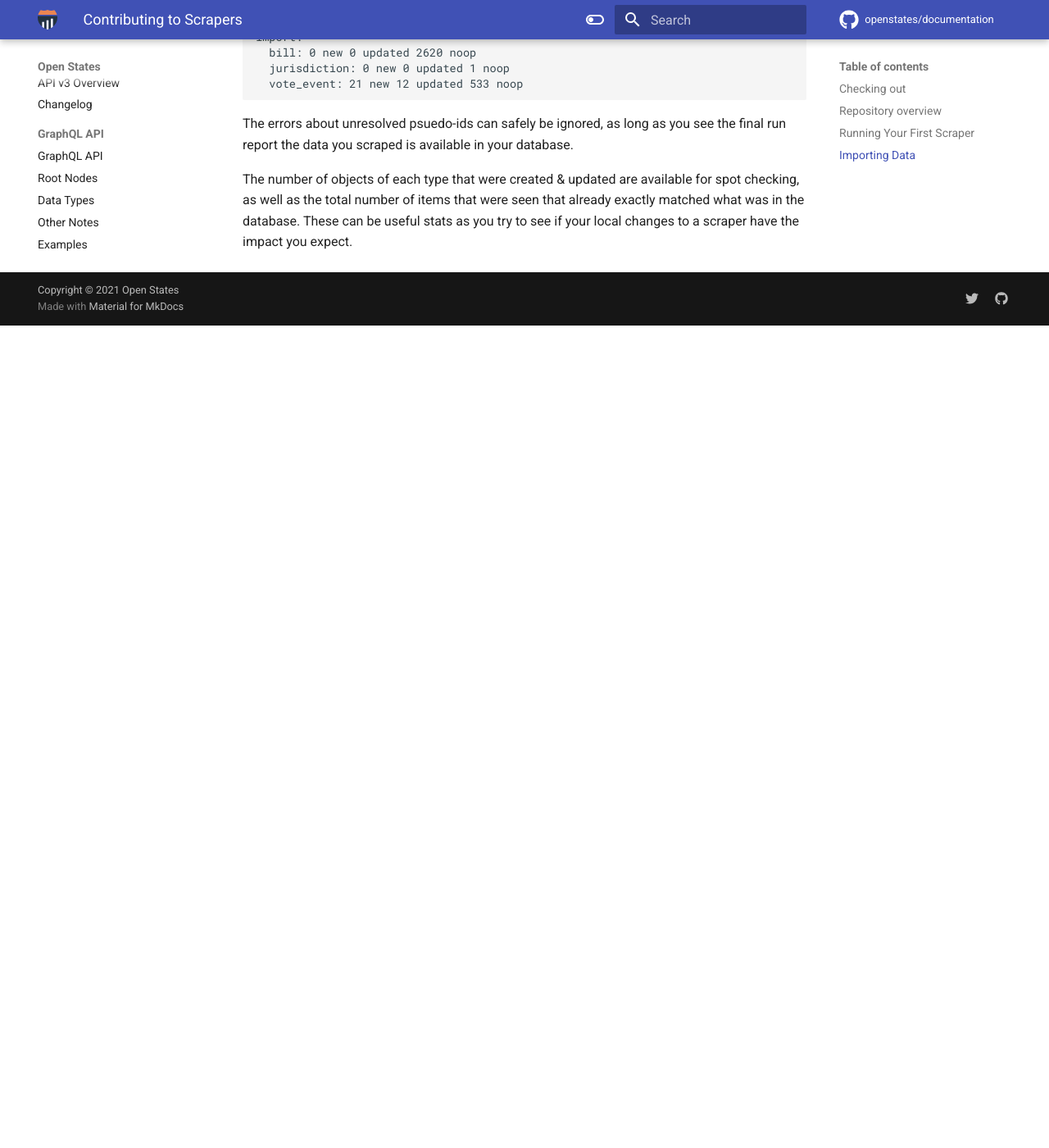
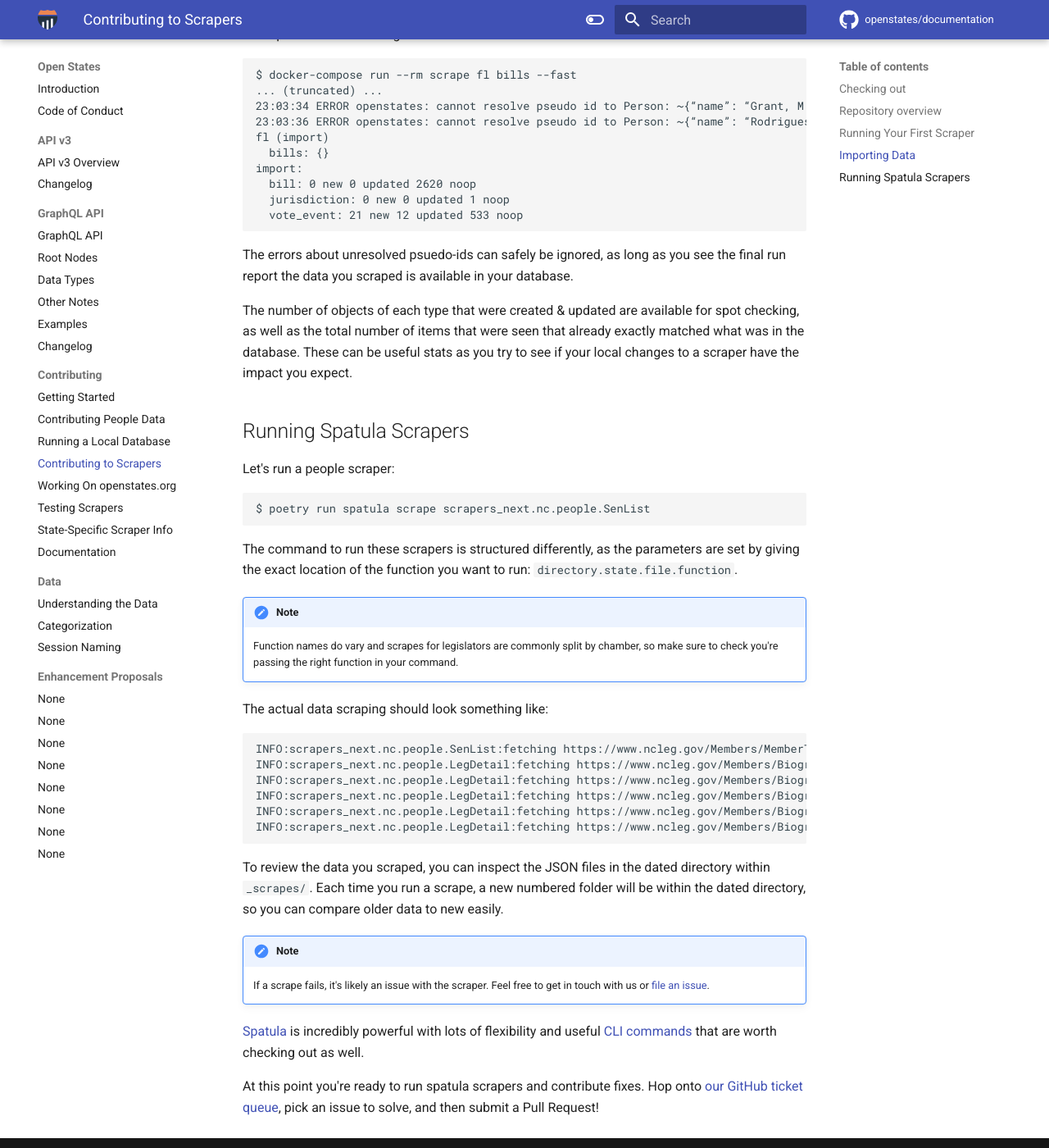
Before and after one commit to openstates/documentation, an MkDocs documentation site: the page built from docs/contributing/scrapers.md, in a window 1280 px wide and 1400 px high, scrolled down 3650 px. Shown: the whole window at 82% size. Built offline with MkDocs 1.6.1 and Material for MkDocs 9.7.7, drawn with Linux system fonts in a browser that asks for light colours; comment, search, counter and statistics services are not loaded; before the commit the page ends 4047 px from its top, so only the background shows below that; some of the changed text lies outside the part shown.

Commit message:
add starter for running spatula scrapers

```diff
--- a/docs/contributing/scrapers.md
+++ b/docs/contributing/scrapers.md
@@ -36,7 +36,7 @@
 ## Repository overview
 
 At this point you'll have a local `openstates-scrapers` directory.
-Within it, you'll find a directory called `scrapers` lets take a look
+Within it, you'll find a directory called `scrapers`, lets take a look
 at it:
 
     $ ls scrapers
@@ -63,6 +63,12 @@
 including a list of sessions.
 
 Other files contain the scrapers, typically named `bills`, `votes`, etc.
+
+At the root, you'll also find a directory called `scrapers_next`. This directory also has python modules for each state.
+
+Inside a state, you'll find `people` and potentially `committee` scrapers written using
+[spatula](https://jamesturk.github.io/spatula/). The plan is to port all scrapers to this framework and have
+`scrapers_next` replace the `scraper` directory.
 
 ## Running Your First Scraper
 
@@ -188,3 +194,39 @@
 were seen that already exactly matched what was in the database. These
 can be useful stats as you try to see if your local changes to a scraper
 have the impact you expect.
+
+## Running Spatula Scrapers
+
+Let's run a people scraper:
+
+    $ poetry run spatula scrape scrapers_next.nc.people.SenList
+
+The command to run these scrapers is structured differently, as the parameters
+are set by giving the exact location of the function you want to run: `directory.state.file.function`.
+
+!!! note
+    Function names do vary and scrapes for legislators are commonly split by chamber, so make sure to check you're
+    passing the right function in your command.
+
+The actual data scraping should look something like:
+
+    INFO:scrapers_next.nc.people.SenList:fetching https://www.ncleg.gov/Members/MemberTable/S
+    INFO:scrapers_next.nc.people.LegDetail:fetching https://www.ncleg.gov/Members/Biography/S/430
+    INFO:scrapers_next.nc.people.LegDetail:fetching https://www.ncleg.gov/Members/Biography/S/431
+    INFO:scrapers_next.nc.people.LegDetail:fetching https://www.ncleg.gov/Members/Biography/S/432
+    INFO:scrapers_next.nc.people.LegDetail:fetching https://www.ncleg.gov/Members/Biography/S/433
+    INFO:scrapers_next.nc.people.LegDetail:fetching https://www.ncleg.gov/Members/Biography/S/434
+
+To review the data you scraped, you can inspect the JSON files in the dated directory within `_scrapes/`. Each time you
+run a scrape, a new numbered folder will be within the dated directory, so you can compare older data to new easily.
+
+!!! note
+    If a scrape fails, it's likely an issue with the scraper. Feel free to get in touch with us or [file an
+    issue](https://github.com/openstates/openstates/issues).
+
+[Spatula](https://jamesturk.github.io/spatula/) is incredibly powerful with lots of flexibility and useful [CLI
+commands](https://jamesturk.github.io/spatula/cli/) that are worth checking out as well.
+
+At this point you're ready to run spatula scrapers and contribute fixes. Hop
+onto [our GitHub ticket queue](https://github.com/openstates/openstates/issues), pick an issue
+to solve, and then submit a Pull Request!
```
Also changed, not shown: other parts of docs/contributing/scrapers.md (+1 -1 lines).
